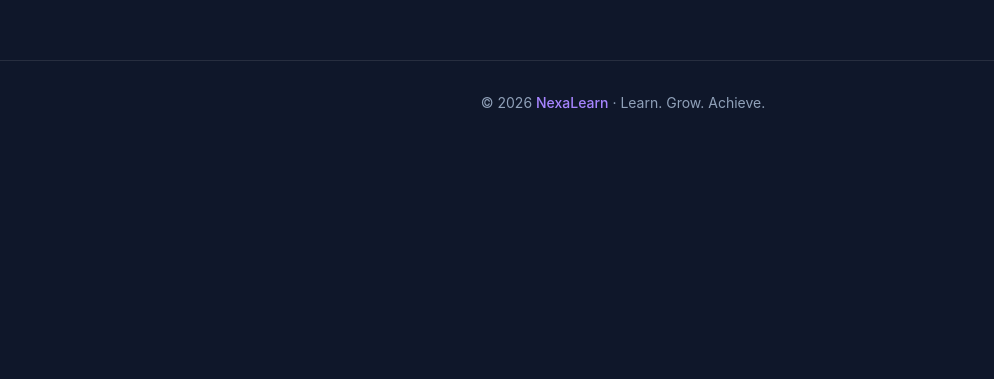
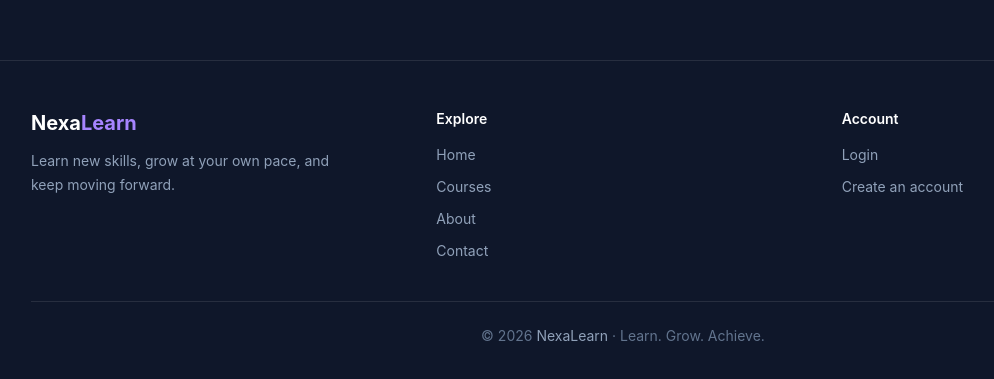
Before and after one commit to walaaosamamoh/nexalearn, a React (Vite) app: page /courses in a window 1280 px wide. Shown: the part 821-1200 px from the top of the page, without its empty margins (17-1011 px from the left). Before the commit the page ends 966 px from the top, so only its background shows below. Built offline with nearby package versions, Linux system fonts and the light colour scheme.

Commit message:
feat: add Footer component and integrate it into DefaultLayout

```diff
--- /dev/null
+++ b/src/components/common/Footer.tsx
@@ -0,0 +1,57 @@
+import { Link } from "react-router-dom";
+
+export default function Footer() {
+  return (
+    <footer className="shrink-0 border-t border-white/10">
+      <div className="mx-auto max-w-7xl px-6 py-12 sm:px-8 lg:px-12">
+        <div className="grid sm:grid-cols-2 lg:grid-cols-3 gap-8">
+          <div>
+            <Link to="/home" className="text-xl font-bold text-white">
+              Nexa<span className="text-violet-400">Learn</span>
+            </Link>
+            <p className="mt-3 max-w-xs text-sm leading-6 text-slate-400">
+              Learn new skills, grow at your own pace, and keep moving forward.
+            </p>
+          </div>
+
+          <div>
+            <h3 className="text-white font-semibold text-sm">Explore</h3>
+            <div className="flex flex-col text-slate-400 text-sm gap-3 mt-4">
+              <Link to="/home" className="hover:text-white transition">
+                Home
+              </Link>
+              <Link to="/courses" className="hover:text-white  transition">
+                Courses
+              </Link>
+              <Link to="/about" className="hover:text-white  transition">
+                About
+              </Link>
+              <Link to="/contact" className="hover:text-white  transition">
+                Contact
+              </Link>
+            </div>
+          </div>
+
+          <div>
+            <h3 className="text-white font-semibold text-sm">Account</h3>
+            <div className="flex flex-col text-slate-400 text-sm gap-3 mt-4">
+              <Link to="/home" className="hover:text-white transition">
+                Login
+              </Link>
+              <Link to="/courses" className="hover:text-white  transition">
+                Create an account
+              </Link>
+            </div>
+          </div>
+        </div>
+        <div className="mt-10 border-t border-white/10 pt-6">
+          <p className="text-center text-sm text-slate-500">
+            © {new Date().getFullYear()}{" "}
+            <span className="text-slate-400">NexaLearn</span>
+            {" "}· Learn. Grow. Achieve.
+          </p>
+        </div>
+      </div>
+    </footer>
+  );
+}
--- a/src/layouts/DefaultLayout.tsx
+++ b/src/layouts/DefaultLayout.tsx
@@ -1,5 +1,6 @@
-import { Outlet } from "react-router-dom"
-import Navbar from "../components/common/Navbar"
+import { Outlet } from "react-router-dom";
+import Navbar from "../components/common/Navbar";
+import Footer from "../components/common/Footer";
 
 export default function DefaultLayout() {
   return (
@@ -13,15 +14,7 @@ export default function DefaultLayout() {
       </main>
 
       {/* Footer */}
-      <footer className="shrink-0 border-t border-white/10 px-6 py-8">
-        <div className="mx-auto max-w-7xl text-center">
-          <p className="text-sm text-slate-400">
-            © {new Date().getFullYear()}{" "}
-            <span className="font-medium text-violet-400">NexaLearn</span>
-            {" "}· Learn. Grow. Achieve.
-          </p>
-        </div>
-      </footer>
+      <Footer />
     </div>
-  )
+  );
 }
```
